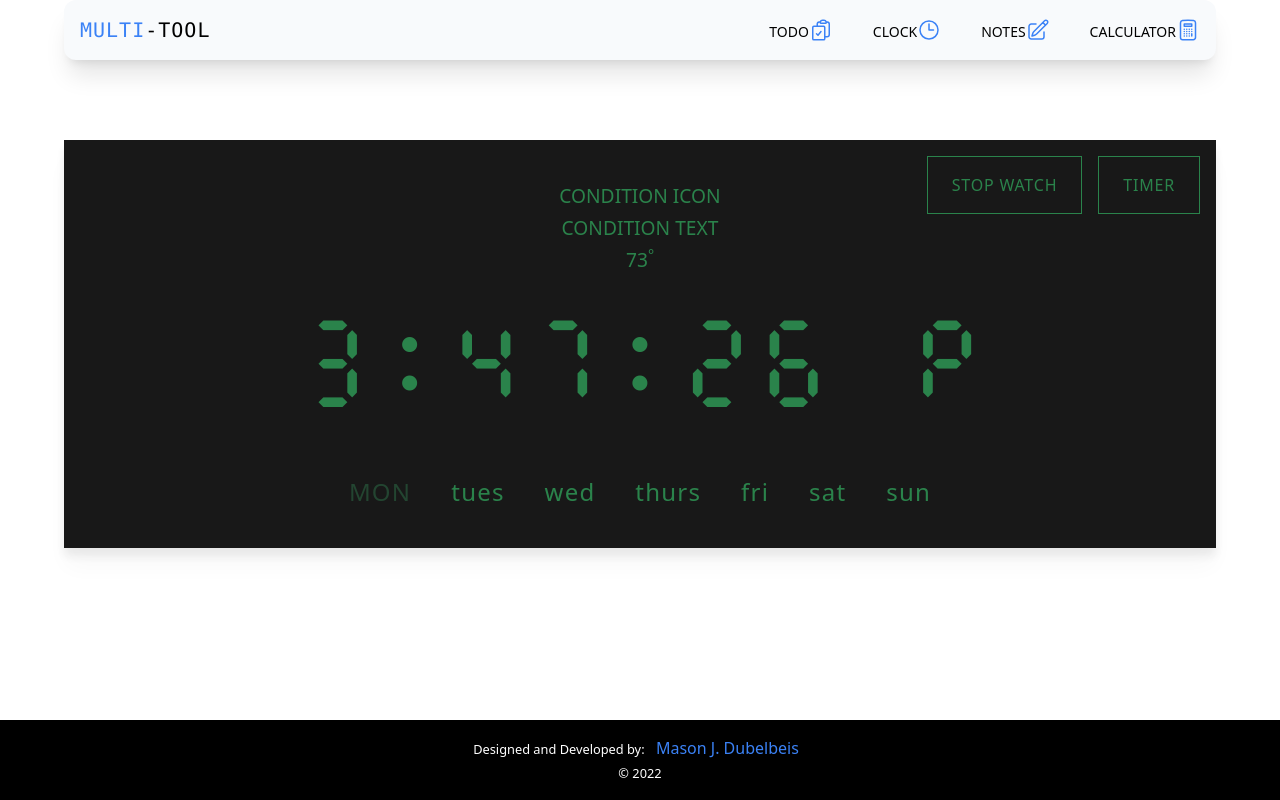
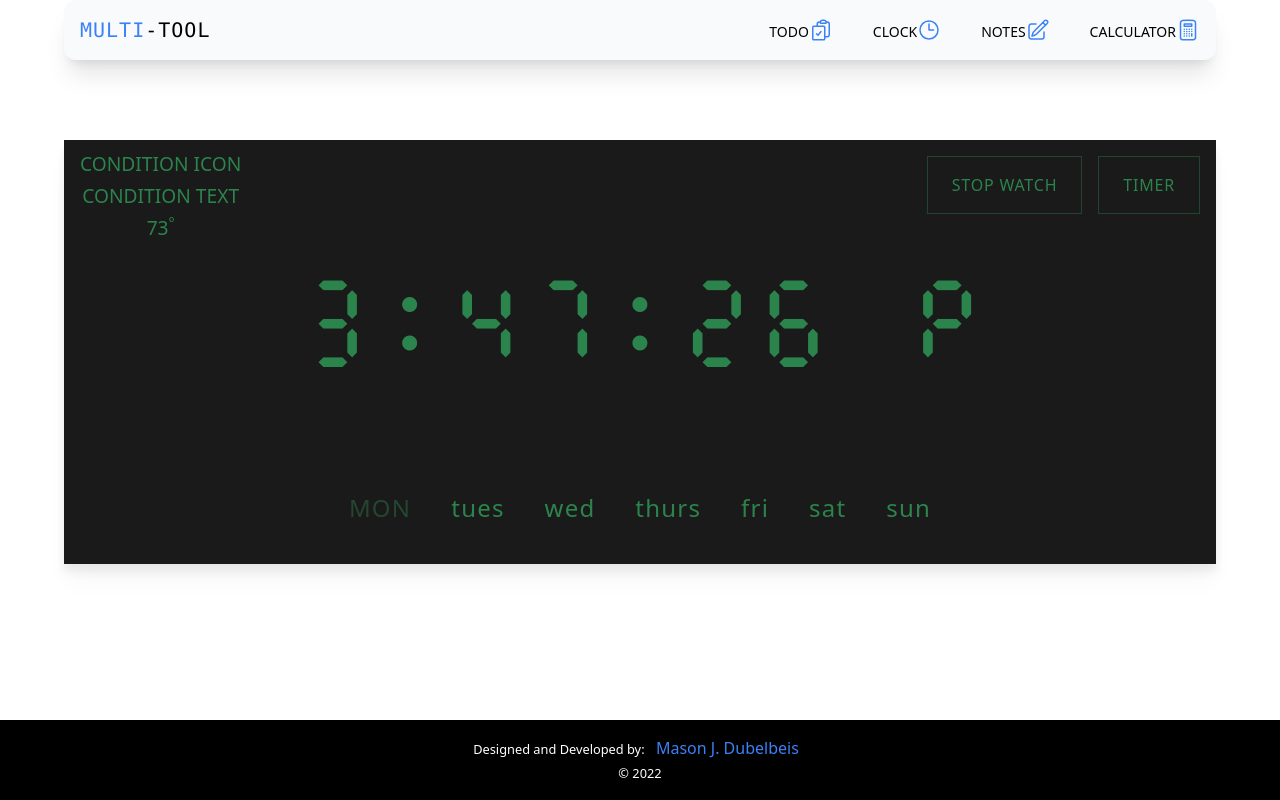
Before and after one commit to mdubelbeis/alarm-clock, a React (Vite) app: page /clock in a window 1280 px wide. Built offline with nearby package versions, Linux system fonts and the light colour scheme.

Commit message:
styling for mobile

```diff
--- a/src/components/Clock/ClockNav.tsx
+++ b/src/components/Clock/ClockNav.tsx
@@ -10,7 +10,7 @@ const ClockNav: React.FC = () => {
     return (
       <li
         key={item.id}
-        className="py-4 px-6 bg-black border-[1px] border-green-500 shadow-lg tracking-wider hover:text-black hover:bg-green-500 hover:cursor-pointer"
+        className="py-4 px-6 bg-black border-[1px] border-opacity-40 border-green-500 shadow-lg tracking-wider hover:text-black hover:bg-green-500 hover:cursor-pointer"
       >
         <Link to={item.link}>{item.text}</Link>
       </li>
--- a/src/components/Clock/ClockTopWidgetBar.tsx
+++ b/src/components/Clock/ClockTopWidgetBar.tsx
@@ -4,7 +4,7 @@ import Weather from "./Weather";
 
 const ClockTopWidgetBar: React.FC = () => {
   return (
-    <div className="flex flex-col w-full justify-center opacity-60 text-center lg:flex-row ">
+    <div className="flex flex-col w-full gap-14 opacity-60 text-center lg:justify-start lg:flex-row lg:gap-0">
       <ClockNav />
       <Weather />
     </div>
--- a/src/components/Clock/Weather.tsx
+++ b/src/components/Clock/Weather.tsx
@@ -21,7 +21,7 @@ const Weather: React.FC = () => {
 
     try {
       const response = await fetch(
-        "https://weatherbit-v1-mashape.p.rapidapi.com/current?lon=38.5&lat=-78.5",
+        "https://weatherbit-v1-mashape.p.rapidapi.com/current?lon=30.3&lat=-97.7",
         options
       );
       const data = await response.json();
@@ -33,7 +33,7 @@ const Weather: React.FC = () => {
   };
 
   return (
-    <div className="text-2xl">
+    <div className="text-2xl lg:absolute lg:top-2 lg:left-4">
       <div className="flex flex-col text-center">
         <small>CONDITION ICON</small>
         <small>CONDITION TEXT</small>
--- a/src/components/ui/Time.tsx
+++ b/src/components/ui/Time.tsx
@@ -14,8 +14,8 @@ const Time: React.FC = () => {
   });
 
   return (
-    <div className="relative w-full px-4">
-      <p className="flex items-center justify-center drop-shadow-xl shadow-green-500 font-digital text-4xl md:text-7xl px-4 py-12 lg:px-10 lg:text-8xl text-center w-full ">
+    <div className="relative w-full px-4 py-16">
+      <p className="flex items-center justify-center drop-shadow-xl shadow-green-500 font-digital text-4xl sm:text-6xl md:text-7xl px-4 lg:px-10 lg:py-10 lg:text-8xl text-center w-full ">
         <span className="shadow-lg opacity-60">{output}</span>
       </p>
     </div>
--- a/src/pages/Clock/Clock.tsx
+++ b/src/pages/Clock/Clock.tsx
@@ -18,7 +18,7 @@ import Weekday from "../../components/ui/Weekday";
 
 const Clock: React.FC = () => {
   return (
-    <div className="bg-black opacity-90 text-green-500 drop-shadow-xl py-10">
+    <div className="bg-black py-10 opacity-90 text-green-500 drop-shadow-xl">
       <ClockTopWidgetBar />
       <Time />
       <Weekday />
```
